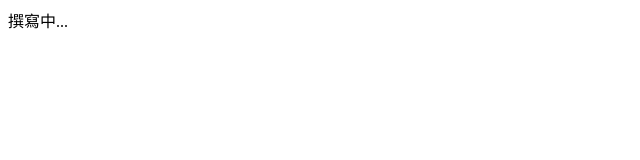
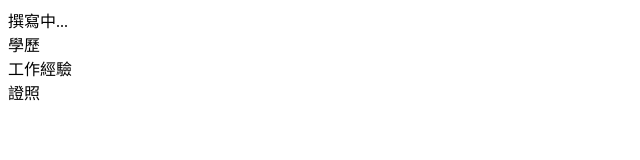
Before and after one commit to kaihuei0519/kaihuei0519.github.io, a plain HTML site: page index.html in a window 1280 px wide. Shown: the whole page, without its empty margins (0-640 px from the left). Drawn offline with Linux system fonts and the light colour scheme.

Commit message:
Update index.html

```diff
--- a/index.html
+++ b/index.html
@@ -7,6 +7,10 @@
     <title>黃凱暉的個人線上履歷</title>
 </head>
 <body>
-    撰寫中...
+    撰寫中...<br>
+    學歷<br>
+    工作經驗<br>
+    證照<br>
+
 </body>
 </html>
```
